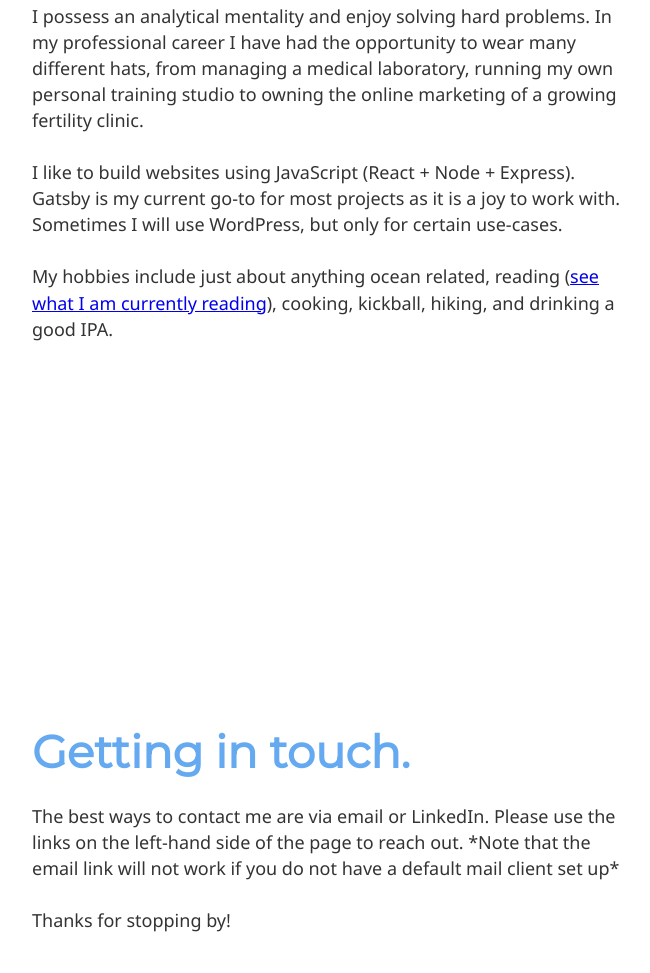
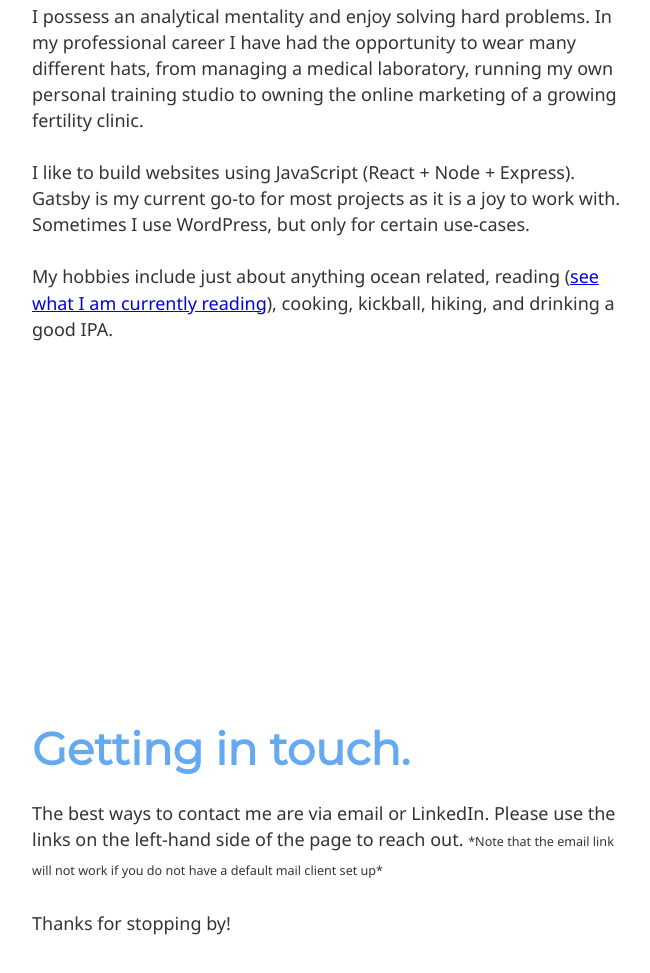
Before and after one commit to Schmidt-Aaron/blog, a Gatsby site: page / in a window 1280 px wide. Shown: the part 1157-2130 px from the top of the page, without its empty margins (333-983 px from the left). Built offline with nearby package versions, Linux system fonts and the light colour scheme; Gatsby itself is replaced by a stand-in of ours; a web font is replaced by a local one.

Commit message:
minor content update

```diff
--- a/src/pages/index.js
+++ b/src/pages/index.js
@@ -93,8 +93,7 @@ const IndexPage = () => (
           <p>
             I like to build websites using JavaScript (React + Node + Express).
             Gatsby is my current go-to for most projects as it is a joy to work
-            with. Sometimes I will use WordPress, but only for certain
-            use-cases.{" "}
+            with. Sometimes I use WordPress, but only for certain use-cases.{" "}
           </p>
 
           <p>
@@ -114,9 +113,11 @@ const IndexPage = () => (
           <h2>Getting in touch.</h2>
           <p className="contact-fullscreen">
             The best ways to contact me are via email or LinkedIn. Please use
-            the links on the left-hand side of the page to reach out. *Note that
-            the email link will not work if you do not have a default mail
-            client set up*
+            the links on the left-hand side of the page to reach out.{" "}
+            <span className="small">
+              *Note that the email link will not work if you do not have a
+              default mail client set up*
+            </span>
           </p>
           <p className="contact-mobile">
             The best ways to contact me are via email, or LinkedIn. Please use
```
